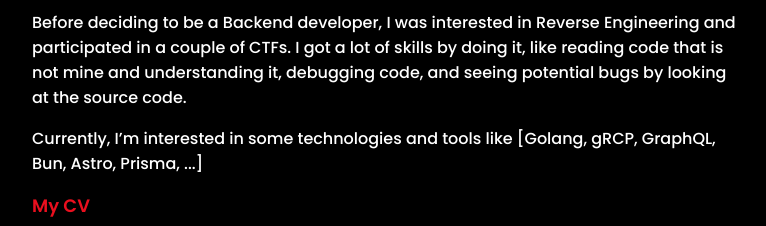
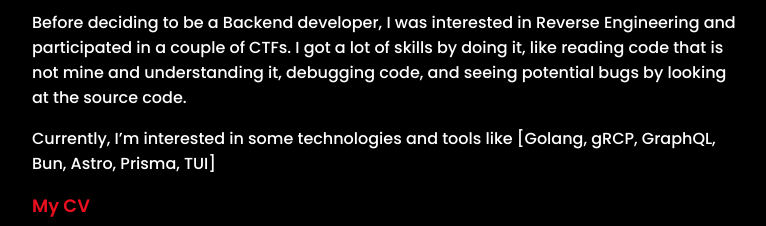
Before and after one commit to MuhamedMagdi/MuhamedMagdi.github.io, a React (Create React App) app: page /about in a window 1280 px wide. Shown: the part 1060-1286 px from the top of the page, without its empty margins (256-1022 px from the left). Built offline with nearby package versions, Linux system fonts and the light colour scheme.

Commit message:
feat: updating the interest

```diff
--- a/src/pages/about.js
+++ b/src/pages/about.js
@@ -36,7 +36,7 @@
 
                     <p className="content-description">
                         Currently, I’m interested in some technologies and tools like [Golang, gRCP,
-                        GraphQL, Bun, Astro, Prisma, ...]
+                        GraphQL, Bun, Astro, Prisma, TUI]
                     </p>
                     <LocalLink
                         to={require('../assets/documents/Mohamed Magdi Mohamed.pdf')}
```
